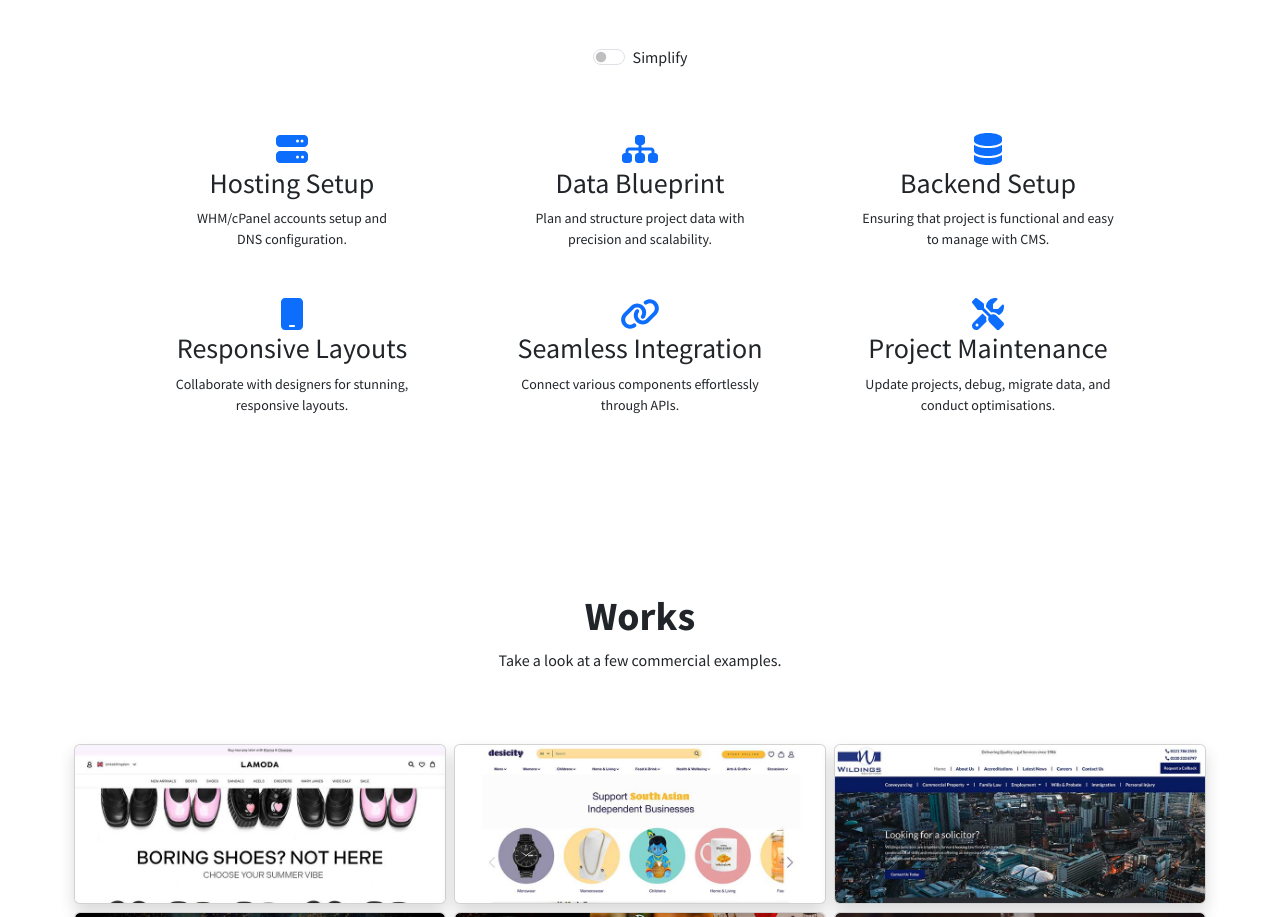
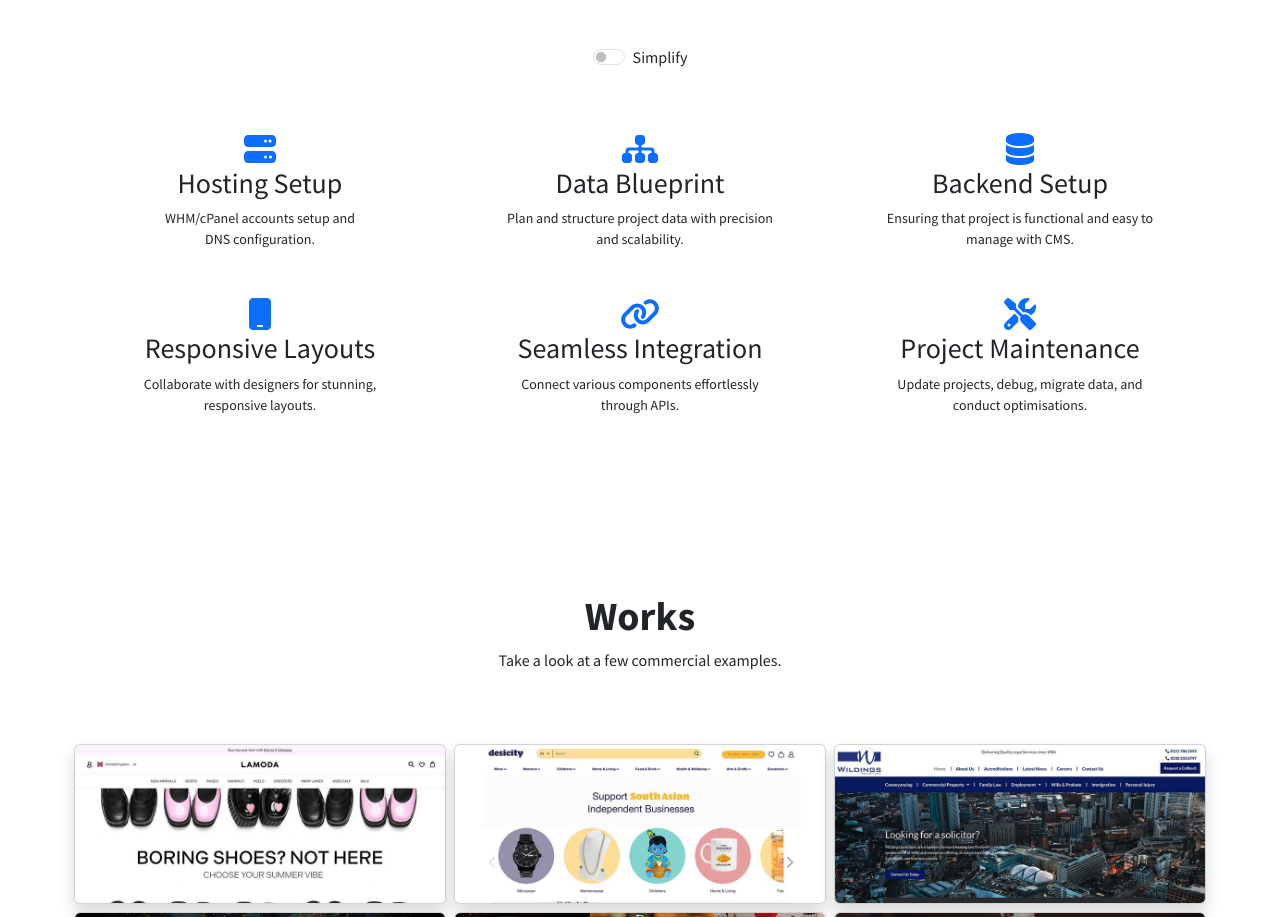
Before and after one commit to andriussok/andriusslt, a website: page index.html in a window 1280 px wide. Shown: the part 2055-2972 px from the top of the page. Drawn offline with nearby package versions, Linux system fonts and the light colour scheme.

Commit message:
column class

```diff
--- a/index.html
+++ b/index.html
@@ -261,7 +261,7 @@
 
           </div>
           <!-- Services commercial list -->
-          <div class="row expand-minify px-0 px-md-5">
+          <div class="row expand-minify px-5 px-md-0">
 
             <div class="col-12 col-sm-6 col-md-4 py-3 px-xl-5 text-center">
               <i class="fas fa-2x fa-server text-primary"></i>
```
